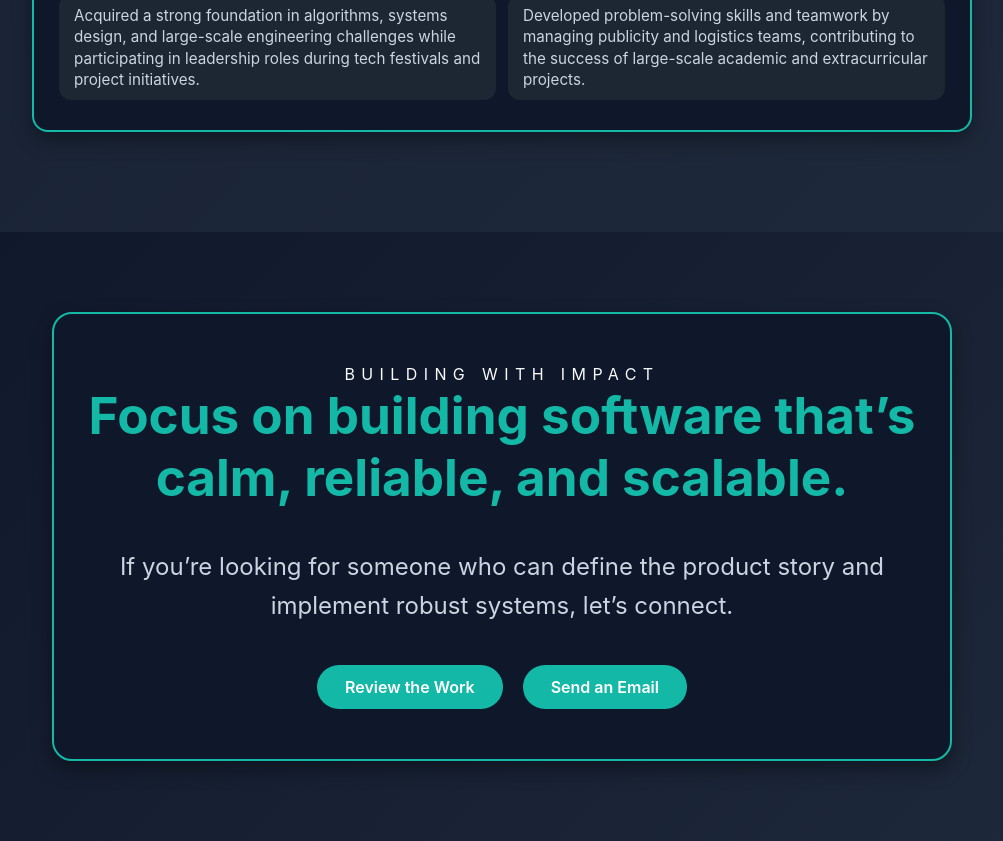
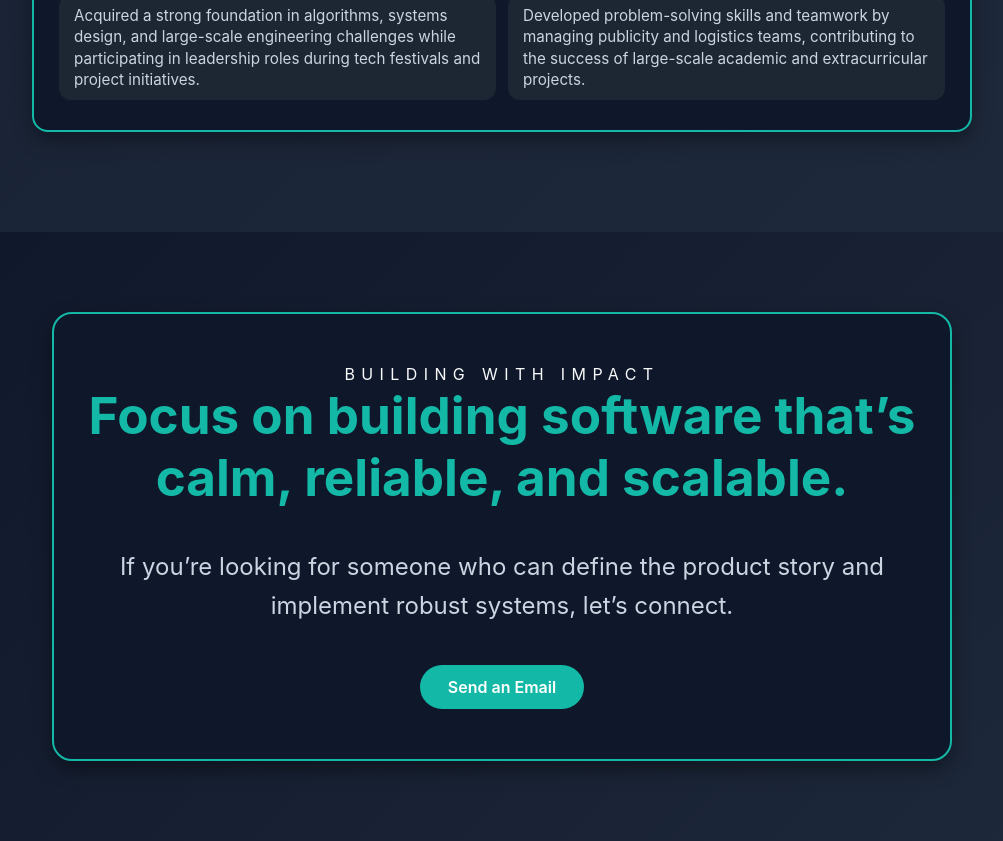
Before and after one commit to pr4neeth/portfolio, a React (Create React App) app: page /portfolio/full-journey in a window 1280 px wide. Shown: the part 3128-3969 px from the top of the page, without its empty margins (138-1141 px from the left). Built offline with nearby package versions, Linux system fonts and the light colour scheme.

Commit message:
routing fixes

```diff
--- a/public/index.html
+++ b/public/index.html
@@ -12,7 +12,7 @@
 
     <!-- Custom favicon -->
     <link rel="icon" type="image/png" href="%PUBLIC_URL%/image.png" />
-    <link rel="shortcut icon" href="%PUBLIC_URL%/image.png" />
+    <link rel="shortcut icon" href="%PUBLIC_URL%/images.png" />
 
     <link rel="manifest" href="%PUBLIC_URL%/manifest.json" />
 
--- a/src/components/CareerEnd.js
+++ b/src/components/CareerEnd.js
@@ -1,7 +1,12 @@
 import React from "react";
+import { useLocation } from "react-router-dom";
 import "./CareerEnd.css";
 
 const CareerEnd = () => {
+  const location = useLocation();
+
+  // Check if we are on the home page
+  const isHomePage = location.pathname === "/";
   return (
     <section className="career-end-section">
       <div className="career-end-border">
@@ -14,7 +19,7 @@ const CareerEnd = () => {
             If you’re looking for someone who can define the product story and implement robust systems, let’s connect.
           </p>
           <div className="career-end-actions">
-            <a href="/full-journey" className="career-end-btn">Review the Work</a>
+            {isHomePage && <a href="/portfolio/full-journey" className="career-end-btn">Review the Work</a>}
             <a href="mailto:praneeth.paladugu2@gmail.com" className="career-end-btn">Send an Email</a>
           </div>
         </div>
--- a/src/components/Experience.js
+++ b/src/components/Experience.js
@@ -30,7 +30,7 @@ const Experience = () => {
             </div>
             {/* Read Full Case Button */}
             <div className="full-case-btn-container">
-              <a href="/full-journey" className="full-case-btn">
+              <a href="/potfolio/full-journey" className="full-case-btn">
                 Read Full Case →
               </a>
             </div>
```
